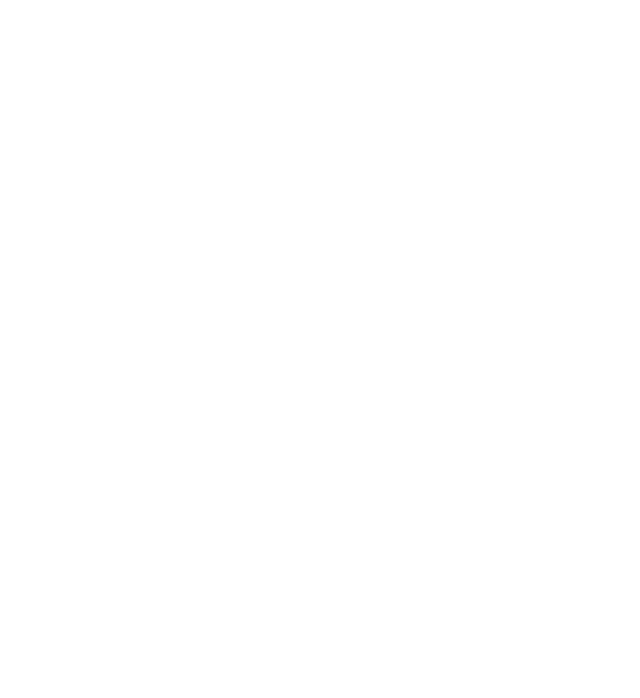
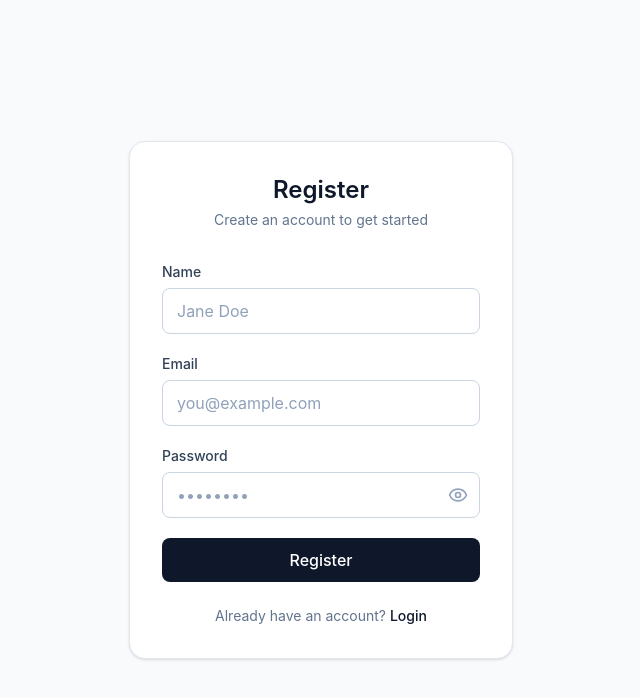
Before and after one commit to ChamlingUttam/jobportal, a React (Vite) app in the folder client/: page /register in a window 1280 px wide. Before the commit this address had no page. Shown: the top 698 px of the page, without its empty margins (319-959 px from the left). Built offline with nearby package versions, Linux system fonts and the light colour scheme.

Commit message:
work with the auth flow

```diff
--- a/client/src/features/auth/authSlice.ts
+++ b/client/src/features/auth/authSlice.ts
@@ -1,6 +1,6 @@
 import { createSlice ,createAsyncThunk} from "@reduxjs/toolkit";
 import type { shapeOfAuth } from "./authTypes";
-import { login } from "../../services/authApi";
+import { login, register } from "../../services/authApi";
 import { getSavedUser, logout, saveUser } from "../../services/authLocalStorage";
 
 const initialState :shapeOfAuth = {
@@ -17,6 +17,15 @@ export const loginUser = createAsyncThunk(
     return user;
   }
 );
+
+export const registerUser = createAsyncThunk(
+  "auth/register",
+  async ({name,email,password}:{ email: string; password: string ; name:string})=>{
+     const newUser = register(name,email,password)
+  return newUser
+  }
+
+)
 
 export const authSlice = createSlice({
     name:"auth",
@@ -61,7 +70,27 @@ builder.addCase(loginUser.rejected, (state, action) => {
   state.isAuthenticated = false;
 });
 
+builder.addCase(registerUser.pending,(state)=>{
+  state.loading = true
+  state.error = null
+})
+
+ builder.addCase(registerUser.fulfilled, (state, action) => {
+  state.loading = false;
+  state.user = action.payload;
+  state.isAuthenticated = true;
+
+  saveUser(action.payload)
+});
+
+builder.addCase(registerUser.rejected, (state, action) => {
+  state.loading = false;
+  state.error = action.error.message || "Registration failed";
+  state.isAuthenticated = false;
+});
   },
+
+
 
 })
 
--- a/client/src/main.tsx
+++ b/client/src/main.tsx
@@ -17,6 +17,7 @@ import App from './App'
 import { store } from './app/store'
 import { Provider } from 'react-redux'
 import { BrowserRouter } from 'react-router-dom'
+import { Toaster } from 'react-hot-toast'
 // import AppRouter from './routes/AppRouter'
 
 const container = document.getElementById('root')
@@ -26,6 +27,7 @@ if (container) {
 
   root.render(
     <Provider store={store}>
+      <Toaster position='top-center' />
       <BrowserRouter>
       <App />
       </BrowserRouter>
--- a/client/src/pages/auth/Login.tsx
+++ b/client/src/pages/auth/Login.tsx
@@ -2,6 +2,8 @@ import {  useState } from "react"
 import { useAppDispatch, useAppSelector } from "../../app/hooks"
 import {  loginUser } from "../../features/auth/authSlice"
 import { Eye, EyeClosed } from "lucide-react"
+import { Link, useNavigate } from "react-router-dom"
+import toast from "react-hot-toast"
 
 
 const Login = () => {
@@ -9,14 +11,28 @@ const Login = () => {
     const [password,setPassword] = useState("")
 
     const dispatch = useAppDispatch()
+    const navigate = useNavigate()
 
-    const handleSubmit =(e:React.SubmitEvent<HTMLFormElement>)=>{
+    const handleSubmit =async(e:React.SubmitEvent<HTMLFormElement>)=>{
         e.preventDefault()
 
-        dispatch(loginUser({
+
+        try {
+       await dispatch(loginUser({
             email,
             password
-        }))
+        })).unwrap()
+
+ navigate("/dashboard")
+
+        toast.success("successfully logged in")
+
+
+        } catch (error) {
+          toast.error("logged in failed")
+        }
+
+
 
 
     }
@@ -101,12 +117,9 @@ const Login = () => {
 
         <p className="text-sm text-slate-500 text-center mt-6">
           Don't have an account?{" "}
-          <a
-            href="#"
-            className="text-slate-900 font-medium hover:underline"
-          >
+          <Link to={"/register"}   className="text-slate-900 font-medium hover:underline">
             Create one
-          </a>
+          </Link>
         </p>
       </div>
     </div>
--- /dev/null
+++ b/client/src/pages/auth/Register.tsx
@@ -0,0 +1,131 @@
+import { useState } from "react";
+import { Eye, EyeOff } from "lucide-react";
+import { Link, useNavigate } from "react-router-dom";
+import { useAppDispatch, useAppSelector } from "../../app/hooks";
+import { registerUser } from "../../features/auth/authSlice";
+import toast from "react-hot-toast";
+
+export default function Register() {
+  const [showPassword, setShowPassword] = useState(false);
+  const [name,setName] = useState("")
+   const [email,setEmail] = useState("")
+    const [password,setPassword] = useState("")
+
+    const dispatch  =  useAppDispatch()
+    const navigate = useNavigate()
+    const handleSubmit = (e:React.SubmitEvent<HTMLFormElement>)=>{
+
+        e.preventDefault()
+        dispatch(registerUser({
+            name,
+            email,
+            password
+        }))
+        navigate("/login")
+
+        toast.success("successfully register complete")
+    }
+
+    const {error,loading} = useAppSelector(
+        (state)=>state.auth
+    )
+  return (
+    <div className="min-h-screen w-full flex items-center justify-center bg-slate-50 px-4">
+      <div className="w-full max-w-sm bg-white rounded-2xl shadow-sm border border-slate-200 p-8">
+        <h1 className="text-2xl font-semibold text-slate-900 text-center">
+          Register
+        </h1>
+        <p className="text-sm text-slate-500 text-center mt-1">
+          Create an account to get started
+        </p>
+
+        <form className="mt-8 space-y-5 " onSubmit={handleSubmit}>
+          <div>
+            <label
+              htmlFor="name"
+              className="block text-sm font-medium text-slate-700 mb-1.5"
+            >
+              Name
+            </label>
+            <input
+              id="name"
+              type="text"
+              value={name}
+              onChange={(e)=>setName(e.target.value)}
+              placeholder="Jane Doe"
+              className="w-full rounded-lg border border-slate-300 px-3.5 py-2.5 text-slate-900 placeholder:text-slate-400 focus:outline-none focus:ring-2 focus:ring-slate-900 focus:border-transparent"
+            />
+          </div>
+
+          <div>
+            <label
+              htmlFor="email"
+              className="block text-sm font-medium text-slate-700 mb-1.5"
+            >
+              Email
+            </label>
+            <input
+              id="email"
+              value={email}
+              onChange={(e)=>setEmail(e.target.value)}
+              type="email"
+              placeholder="you@example.com"
+              className="w-full rounded-lg border border-slate-300 px-3.5 py-2.5 text-slate-900 placeholder:text-slate-400 focus:outline-none focus:ring-2 focus:ring-slate-900 focus:border-transparent"
+            />
+          </div>
+
+          <div>
+            <label
+              htmlFor="password"
+              className="block text-sm font-medium text-slate-700 mb-1.5"
+            >
+              Password
+            </label>
+            <div className="relative">
+              <input
+                id="password"
+                value={password}
+              onChange={(e)=>setPassword(e.target.value)}
+                type={showPassword ? "text" : "password"}
+                placeholder="••••••••"
+                className="w-full rounded-lg border border-slate-300 px-3.5 py-2.5 pr-10 text-slate-900 placeholder:text-slate-400 focus:outline-none focus:ring-2 focus:ring-slate-900 focus:border-transparent"
+              />
+              <button
+                type="button"
+                onClick={() => setShowPassword((prev) => !prev)}
+                aria-label={showPassword ? "Hide password" : "Show password"}
+                className="absolute right-3 top-1/2 -translate-y-1/2 text-slate-400 hover:text-slate-600"
+              >
+                {showPassword ? (
+                  <EyeOff className="w-5 h-5" />
+                ) : (
+                  <Eye className="w-5 h-5" />
+                )}
+              </button>
+            </div>
+          </div>
+
+          {error && (
+            <p className="text-red-600 font-bold text-sm">{error}</p>
+          )}
+
+          <button
+            type="submit"
+            disabled={loading}
+            className="w-full rounded-lg bg-slate-900 text-white font-medium py-2.5 hover:bg-slate-800 transition-colors focus:outline-none focus:ring-2 focus:ring-slate-900 focus:ring-offset-2"
+          >
+            {loading ? "Registering" : "Register"}
+          </button>
+        </form>
+
+        <p className="text-sm text-slate-500 text-center mt-6">
+          Already have an account?{" "}
+        <Link to={"/login"}   className="text-slate-900 font-medium hover:underline">
+            Login
+        </Link>
+
+        </p>
+      </div>
+    </div>
+  );
+}
--- a/client/src/routes/AppRouter.tsx
+++ b/client/src/routes/AppRouter.tsx
@@ -3,12 +3,14 @@ import Home from "../pages/home/Home"
 import Login from "../pages/auth/Login"
 import { Protected } from "./ProtectedRoute"
 import Dashboard from "../pages/dashboard/Dashboard"
+import Register from "../pages/auth/Register"
 
 const AppRouter = () => {
   return (
     <Routes>
       <Route path="/" element={<Home/>} />
       <Route path="/login" element={<Login/>} />
+      <Route path="/register" element={<Register/>} />
       {/* <Route path="/dashboard" element={<Dashboard/>} /> */}
 
       <Route path="/dashboard" element={
```
